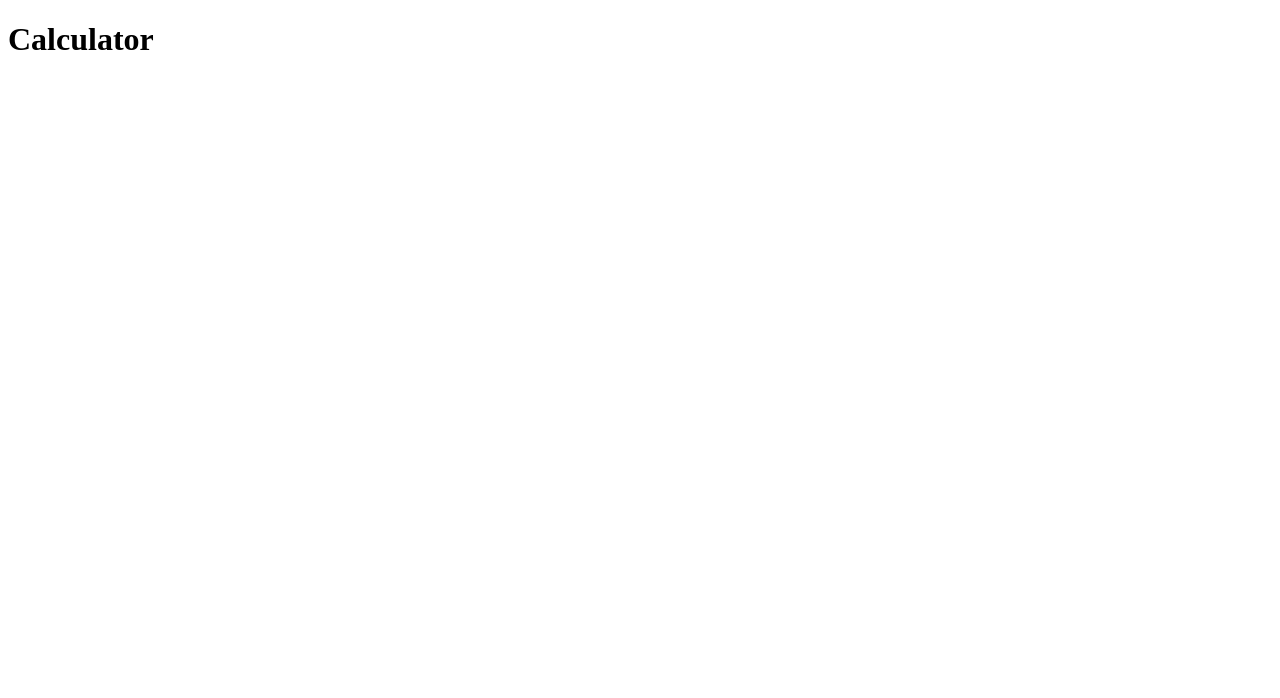
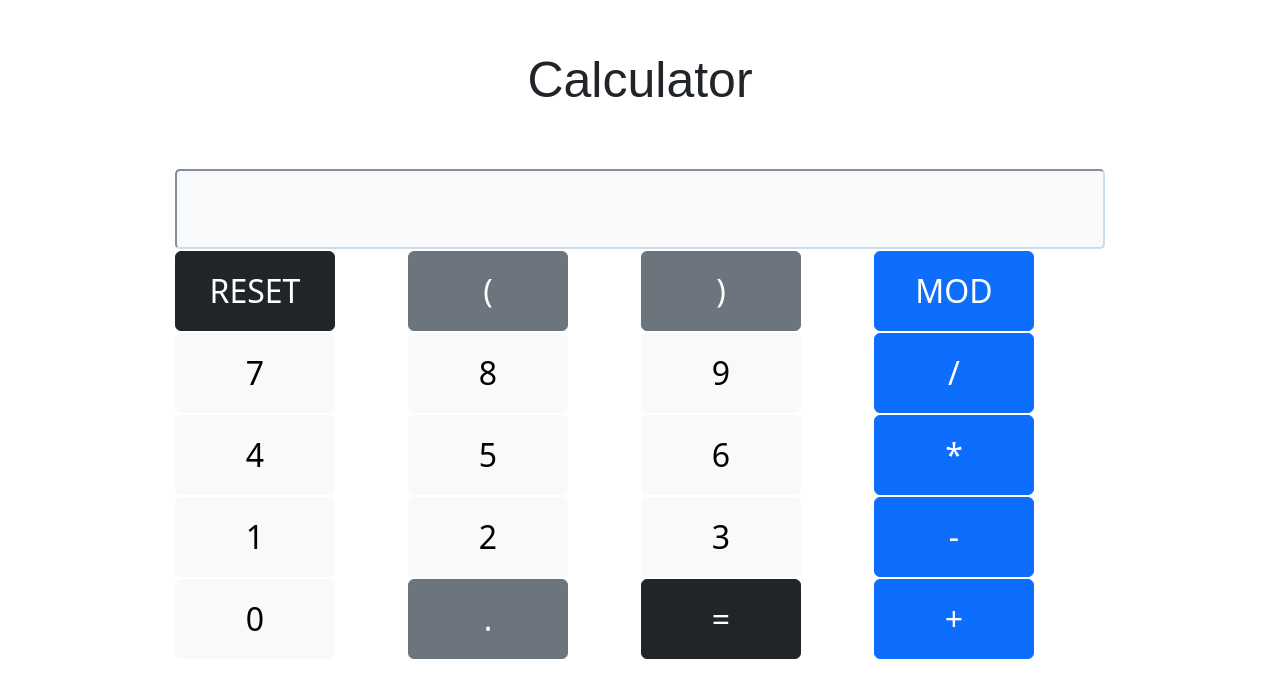
Before and after one commit to mafmagalhaes19/calculator, a PHP site: page / in a window 1280 px wide. Before the commit the part shown is almost empty. Shown: the top 698 px of the page. Run offline with PHP 8.4, Linux system fonts and the light colour scheme; data comes from the database, SQL or seed files in the repository.

Commit message:
Added buttons and first draft of calculator

```diff
--- a/index.php
+++ b/index.php
@@ -1,6 +1,6 @@
 <?php
     declare(strict_types = 1);
-    require_once(__DIR__ . '/connection.php');
+    require_once(__DIR__ . '/database/connection.php');
 
     $db = getDatabaseConnection();
 ?>
@@ -10,7 +10,10 @@
     <head>
         <title>Calculator</title>
         <meta charset="UTF-8">
+        <meta name="viewport" content="width=device-width, initial-scale=1">
         <link rel="stylesheet" href="style.css">
+        <link href="https://cdn.jsdelivr.net/npm/bootstrap@5.3.0-alpha3/dist/css/bootstrap.min.css" rel="stylesheet" integrity="sha384-KK94CHFLLe+nY2dmCWGMq91rCGa5gtU4mk92HdvYe+M/SXH301p5ILy+dN9+nJOZ" crossorigin="anonymous">
+        <script src="https://cdn.jsdelivr.net/npm/bootstrap@5.3.0-alpha3/dist/js/bootstrap.bundle.min.js" integrity="sha384-ENjdO4Dr2bkBIFxQpeoTz1HIcje39Wm4jDKdf19U8gI4ddQ3GYNS7NTKfAdVQSZe" crossorigin="anonymous"></script>
     </head>
 
     <body>
@@ -20,6 +23,83 @@
         </header>
 
         <main>
+            <table id="calculator">
+                <tr>
+                    <td colspan="4">
+                        <input type="text" id="screen" readonly>
+                    </td>
+                </tr>
+                <tr>
+                    <td>
+                        <button type="button" class="btn btn-dark" value="RESET" onclick="clearScreen()">RESET</button>
+                    </td>
+                    <td>
+                        <button type="button" class="btn btn-secondary" value="(" onclick="addInput()">(</button>
+                    </td>
+                    <td>
+                        <button type="button" class="btn btn-secondary" value=")" onclick="addInput()">)</button>
+                    </td>
+                    <td>
+                        <button type="button" class="btn btn-primary" value="MOD" onclick="addInput()">MOD</button>
+                    </td>
+                </tr>
+                <tr>
+                    <td>
+                        <button type="button" class="btn btn-light" value="7" onclick="addInput()">7</button>
+                    </td>
+                    <td>
+                        <button type="button" class="btn btn-light" value="8" onclick="addInput()">8</button>
+                    </td>
+                    <td>
+                        <button type="button" class="btn btn-light" value="9" onclick="addInput()">9</button>
+                    </td>
+                    <td>
+                        <button type="button" class="btn btn-primary" value="/" onclick="addInput()">/</button>
+                    </td>
+                </tr>
+                <tr>
+                    <td>
+                        <button type="button" class="btn btn-light" value="4" onclick="addInput()">4</button>
+                    </td>
+                    <td>
+                        <button type="button" class="btn btn-light" value="5" onclick="addInput()">5</button>
+                    </td>
+                    <td>
+                        <button type="button" class="btn btn-light" value="6" onclick="addInput()">6</button>
+                    </td>
+                    <td>
+                        <button type="button" class="btn btn-primary" value="*" onclick="addInput()">*</button>
+                    </td>
+                </tr>
+                <tr>
+                    <td>
+                        <button type="button" class="btn btn-light" value="1" onclick="addInput()">1</button>
+                    </td>
+                    <td>
+                        <button type="button" class="btn btn-light" value="2" onclick="addInput()">2</button>
+                    </td>
+                    <td>
+                        <button type="button" class="btn btn-light" value="3" onclick="addInput()">3</button>
+                    </td>
+                    <td>
+                        <button type="button" class="btn btn-primary" value="-" onclick="addInput()">-</button>
+                    </td>
+                </tr>
+                <tr>
+                    <td>
+                        <button type="button" class="btn btn-light" value="0" onclick="addInput()">0</button>
+                    </td>
+                    <td>
+                        <button type="button" class="btn btn-secondary" value="." onclick="addInput()">.</button>
+                    </td>
+                    <td>
+                        <button type="button" class="btn btn-dark" value="=" onclick="computeResult()">=</button>
+                    </td>
+                    <td>
+                        <button type="button" class="btn btn-primary" value="+" onclick="addInput()">+</button>
+                    </td>
+                </tr>
+
         </main>
 
     </body>
--- a/style.css
+++ b/style.css
@@ -0,0 +1,32 @@
+body > header {
+    display: flex;
+    justify-content: center;
+    padding: 50px;
+    text-align: center;
+}
+
+body > header > h1 {
+    font-size: 50px;
+    font-family: 'Arial', sans-serif;
+}
+
+#calculator {
+    margin: 0 auto;
+}
+
+button {
+    height: 80px;
+    width: 160px;
+    font-size: 2rem!important;
+}
+
+#screen {
+    width: 100%;
+    height: 80px;
+    border-color: #ccddec;
+    border-radius: 5px;
+    background-color: #f8f9fa;
+    color: black;
+    text-align: right;
+    font-size: 4rem;
+}
```
Also changed, not shown: database/connection.php (renamed from connection.php), database/database.db (renamed from database.db), database/database.sql (renamed from database.sql), databasedatabase.db (added), databasedatabse.db (added).
